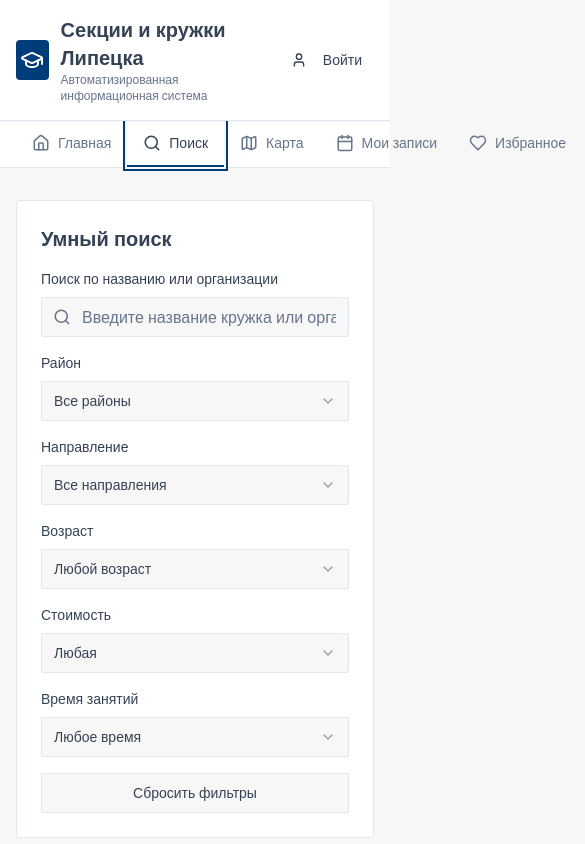
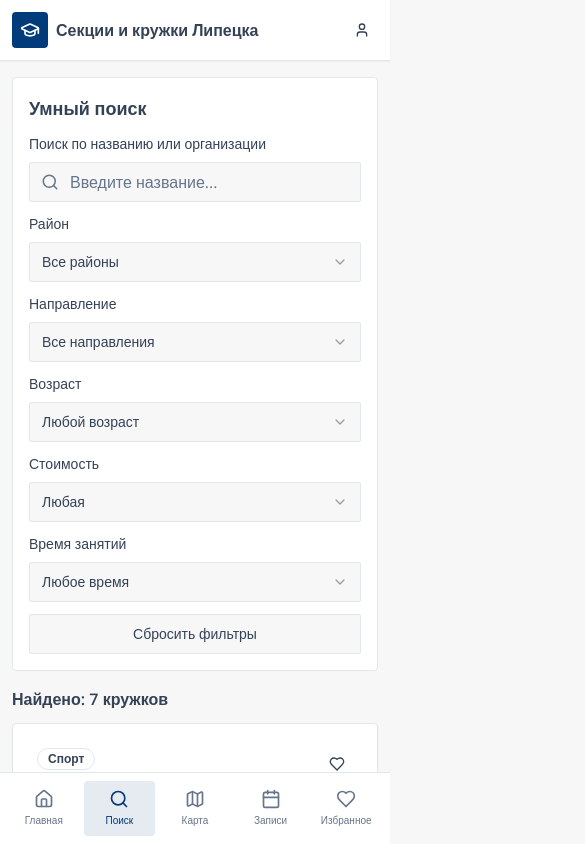
Before and after one commit to pr-poehali-dev/lipetsk-ais, a React (Vite) app: page / in a window 390 px wide. Both pictures are taken after a click on the button "Поиск". Shown: the top 844 px of the page, 585 px wide, since content can reach past the window. Built offline with nearby package versions, Linux system fonts and the light colour scheme.

Commit message:
Добавлена мобильная адаптация интерфейса

```diff
--- a/src/pages/Index.tsx
+++ b/src/pages/Index.tsx
@@ -144,29 +144,29 @@ const Index = () => {
   return (
     <div className="min-h-screen bg-background">
       <header className="bg-white border-b border-border sticky top-0 z-50 shadow-sm">
-        <div className="container mx-auto px-4 py-4">
+        <div className="container mx-auto px-3 py-3 sm:px-4 sm:py-4">
           <div className="flex items-center justify-between">
-            <div className="flex items-center gap-3">
-              <div className="w-10 h-10 bg-primary rounded flex items-center justify-center">
-                <Icon name="GraduationCap" className="text-primary-foreground" size={24} />
+            <div className="flex items-center gap-2 sm:gap-3">
+              <div className="w-9 h-9 sm:w-10 sm:h-10 bg-primary rounded flex items-center justify-center">
+                <Icon name="GraduationCap" className="text-primary-foreground" size={20} />
               </div>
               <div>
-                <h1 className="text-xl font-bold text-foreground">Секции и кружки Липецка</h1>
-                <p className="text-xs text-muted-foreground">Автоматизированная информационная система</p>
+                <h1 className="text-base sm:text-xl font-bold text-foreground">Секции и кружки Липецка</h1>
+                <p className="text-[10px] sm:text-xs text-muted-foreground hidden sm:block">Автоматизированная информационная система</p>
               </div>
             </div>
-            <div className="flex gap-2">
-              <Button variant="ghost" size="sm">
-                <Icon name="User" size={18} className="mr-2" />
-                Войти
+            <div className="flex gap-1 sm:gap-2">
+              <Button variant="ghost" size="sm" className="px-2 sm:px-4">
+                <Icon name="User" size={16} className="sm:mr-2" />
+                <span className="hidden sm:inline">Войти</span>
               </Button>
             </div>
           </div>
         </div>
       </header>
 
-      <Tabs value={activeTab} onValueChange={setActiveTab} className="w-full">
-        <div className="bg-white border-b border-border">
+      <Tabs value={activeTab} onValueChange={setActiveTab} className="w-full pb-16 sm:pb-0">
+        <div className="hidden sm:block bg-white border-b border-border">
           <div className="container mx-auto px-4">
             <TabsList className="w-full justify-start h-auto p-0 bg-transparent border-0">
               <TabsTrigger
@@ -218,9 +218,64 @@ const Index = () => {
           </div>
         </div>
 
-        <div className="container mx-auto px-4 py-8">
+        <div className="fixed bottom-0 left-0 right-0 bg-white border-t border-border z-50 sm:hidden">
+          <div className="grid grid-cols-5 gap-1 px-2 py-2">
+            <button
+              onClick={() => setActiveTab('main')}
+              className={`flex flex-col items-center justify-center py-2 px-1 rounded-lg transition-colors ${
+                activeTab === 'main' ? 'text-primary bg-primary/10' : 'text-muted-foreground'
+              }`}
+            >
+              <Icon name="Home" size={20} />
+              <span className="text-[10px] mt-1">Главная</span>
+            </button>
+            <button
+              onClick={() => setActiveTab('search')}
+              className={`flex flex-col items-center justify-center py-2 px-1 rounded-lg transition-colors ${
+                activeTab === 'search' ? 'text-primary bg-primary/10' : 'text-muted-foreground'
+              }`}
+            >
+              <Icon name="Search" size={20} />
+              <span className="text-[10px] mt-1">Поиск</span>
+            </button>
+            <button
+              onClick={() => setActiveTab('map')}
+              className={`flex flex-col items-center justify-center py-2 px-1 rounded-lg transition-colors ${
+                activeTab === 'map' ? 'text-primary bg-primary/10' : 'text-muted-foreground'
+              }`}
+            >
+              <Icon name="Map" size={20} />
+              <span className="text-[10px] mt-1">Карта</span>
+            </button>
+            <button
+              onClick={() => setActiveTab('bookings')}
+              className={`flex flex-col items-center justify-center py-2 px-1 rounded-lg transition-colors relative ${
+                activeTab === 'bookings' ? 'text-primary bg-primary/10' : 'text-muted-foreground'
+              }`}
+            >
+              <Icon name="Calendar" size={20} />
+              <span className="text-[10px] mt-1">Записи</span>
+            </button>
+            <button
+              onClick={() => setActiveTab('favorites')}
+              className={`flex flex-col items-center justify-center py-2 px-1 rounded-lg transition-colors relative ${
+                activeTab === 'favorites' ? 'text-primary bg-primary/10' : 'text-muted-foreground'
+              }`}
+            >
+              <Icon name="Heart" size={20} />
+              <span className="text-[10px] mt-1">Избранное</span>
+              {favorites.length > 0 && (
+                <span className="absolute top-1 right-1 bg-primary text-primary-foreground text-[8px] rounded-full w-4 h-4 flex items-center justify-center">
+                  {favorites.length}
+                </span>
+              )}
+            </button>
+          </div>
+        </div>
+
+        <div className="container mx-auto px-3 sm:px-4 py-4 sm:py-8">
           <TabsContent value="main" className="mt-0">
-            <div className="space-y-8">
+            <div className="space-y-4 sm:space-y-8">
               <section className="relative bg-gradient-to-br from-primary to-primary/80 rounded-lg overflow-hidden">
                 <div
                   className="absolute inset-0 bg-cover bg-center"
@@ -229,10 +284,10 @@ const Index = () => {
                     filter: 'brightness(0.4)'
                   }}
                 />
-                <div className="relative z-10 p-8">
+                <div className="relative z-10 p-4 sm:p-8">
                   <div className="max-w-3xl">
-                    <h2 className="text-3xl font-bold mb-3 text-white drop-shadow-lg">АИС «Секции и кружки Липецка»</h2>
-                    <p className="text-lg mb-6 text-white drop-shadow-md">
+                    <h2 className="text-xl sm:text-3xl font-bold mb-2 sm:mb-3 text-white drop-shadow-lg">АИС «Секции и кружки Липецка»</h2>
+                    <p className="text-sm sm:text-lg mb-4 sm:mb-6 text-white drop-shadow-md">
                       Автоматизированная информационная система для записи детей в секции и кружки.
                       Умный поиск по параметрам, интерактивная карта организаций и электронная запись онлайн.
                     </p>
@@ -240,7 +295,7 @@ const Index = () => {
                       size="lg"
                       variant="secondary"
                       onClick={() => setActiveTab('search')}
-                      className="font-semibold"
+                      className="font-semibold w-full sm:w-auto"
                     >
                       Начать поиск
                       <Icon name="ArrowRight" size={20} className="ml-2" />
@@ -250,8 +305,8 @@ const Index = () => {
               </section>
 
               <section>
-                <h3 className="text-2xl font-bold mb-4 text-foreground">Популярные направления</h3>
-                <div className="grid grid-cols-1 md:grid-cols-2 lg:grid-cols-4 gap-4">
+                <h3 className="text-xl sm:text-2xl font-bold mb-3 sm:mb-4 text-foreground">Популярные направления</h3>
+                <div className="grid grid-cols-2 md:grid-cols-2 lg:grid-cols-4 gap-3 sm:gap-4">
                   {['Спорт', 'Творчество', 'Наука', 'Техника'].map((category) => (
                     <Card
                       key={category}
@@ -334,17 +389,17 @@ const Index = () => {
           </TabsContent>
 
           <TabsContent value="search" className="mt-0">
-            <div className="space-y-6">
-              <div className="bg-white rounded-lg border border-border p-6">
-                <h3 className="text-xl font-bold mb-4 text-foreground">Умный поиск</h3>
+            <div className="space-y-4 sm:space-y-6">
+              <div className="bg-white rounded-lg border border-border p-4 sm:p-6">
+                <h3 className="text-lg sm:text-xl font-bold mb-3 sm:mb-4 text-foreground">Умный поиск</h3>
 
-                <div className="space-y-4">
+                <div className="space-y-3 sm:space-y-4">
                   <div>
                     <label className="text-sm font-medium mb-2 block text-foreground">Поиск по названию или организации</label>
                     <div className="relative">
                       <Icon name="Search" size={18} className="absolute left-3 top-1/2 -translate-y-1/2 text-muted-foreground" />
                       <Input
-                        placeholder="Введите название кружка или организации..."
+                        placeholder="Введите название..."
                         value={searchQuery}
                         onChange={(e) => setSearchQuery(e.target.value)}
                         className="pl-10"
@@ -352,7 +407,7 @@ const Index = () => {
                     </div>
                   </div>
 
-                  <div className="grid grid-cols-1 md:grid-cols-3 gap-4">
+                  <div className="grid grid-cols-1 sm:grid-cols-2 md:grid-cols-3 gap-3 sm:gap-4">
                     <div>
                       <label className="text-sm font-medium mb-2 block text-foreground">Район</label>
                       <Select value={selectedDistrict} onValueChange={setSelectedDistrict}>
@@ -452,13 +507,13 @@ const Index = () => {
               </div>
 
               <div>
-                <div className="flex items-center justify-between mb-4">
-                  <h3 className="text-lg font-semibold text-foreground">
+                <div className="flex items-center justify-between mb-3 sm:mb-4">
+                  <h3 className="text-base sm:text-lg font-semibold text-foreground">
                     Найдено: {filteredActivities.length} {filteredActivities.length === 1 ? 'кружок' : 'кружков'}
                   </h3>
                 </div>
 
-                <div className="grid grid-cols-1 md:grid-cols-2 lg:grid-cols-3 gap-4">
+                <div className="grid grid-cols-1 md:grid-cols-2 lg:grid-cols-3 gap-3 sm:gap-4">
                   {filteredActivities.map((activity) => (
                     <Card key={activity.id} className="hover:shadow-lg transition-shadow">
                       <CardHeader>
@@ -523,34 +578,36 @@ const Index = () => {
           </TabsContent>
 
           <TabsContent value="map" className="mt-0">
-            <Card>
-              <CardHeader>
-                <CardTitle>Интерактивная карта организаций</CardTitle>
-                <CardDescription>Все секции и кружки Липецка на карте. Нажмите на метку, чтобы увидеть информацию</CardDescription>
+            <Card className="border-0 sm:border">
+              <CardHeader className="px-3 sm:px-6">
+                <CardTitle className="text-lg sm:text-xl">Интерактивная карта организаций</CardTitle>
+                <CardDescription className="text-sm">Все секции и кружки Липецка на карте</CardDescription>
               </CardHeader>
-              <CardContent>
+              <CardContent className="px-0 sm:px-6">
+                <div className="h-[calc(100vh-16rem)] sm:h-[600px]">
                   <YandexMap
                     activities={activities}
                     onActivitySelect={(activity) => {
                       console.log('Selected activity:', activity);
                     }}
                   />
+                </div>
               </CardContent>
             </Card>
           </TabsContent>
 
           <TabsContent value="bookings" className="mt-0">
             <Card>
-              <CardHeader>
-                <CardTitle>Мои записи</CardTitle>
-                <CardDescription>История ваших записей в секции и кружки</CardDescription>
+              <CardHeader className="px-3 sm:px-6">
+                <CardTitle className="text-lg sm:text-xl">Мои записи</CardTitle>
+                <CardDescription className="text-sm">История ваших записей в секции и кружки</CardDescription>
               </CardHeader>
-              <CardContent>
-                <div className="text-center py-12">
-                  <Icon name="Calendar" size={64} className="mx-auto text-muted-foreground mb-4" />
-                  <h3 className="text-xl font-semibold mb-2 text-foreground">У вас пока нет записей</h3>
-                  <p className="text-muted-foreground mb-4">Запишитесь в понравившийся кружок, чтобы увидеть его здесь</p>
-                  <Button onClick={() => setActiveTab('search')}>
+              <CardContent className="px-3 sm:px-6">
+                <div className="text-center py-8 sm:py-12">
+                  <Icon name="Calendar" size={48} className="mx-auto text-muted-foreground mb-3 sm:mb-4" />
+                  <h3 className="text-lg sm:text-xl font-semibold mb-2 text-foreground">У вас пока нет записей</h3>
+                  <p className="text-sm sm:text-base text-muted-foreground mb-3 sm:mb-4">Запишитесь в понравившийся кружок</p>
+                  <Button onClick={() => setActiveTab('search')} className="w-full sm:w-auto">
                     Найти кружок
                   </Button>
                 </div>
@@ -560,28 +617,28 @@ const Index = () => {
 
           <TabsContent value="favorites" className="mt-0">
             <div>
-              <div className="mb-6">
-                <h3 className="text-2xl font-bold text-foreground">Избранные кружки</h3>
-                <p className="text-muted-foreground">
+              <div className="mb-4 sm:mb-6 px-1">
+                <h3 className="text-xl sm:text-2xl font-bold text-foreground">Избранные кружки</h3>
+                <p className="text-sm sm:text-base text-muted-foreground">
                   {favoriteActivities.length === 0 ? 'Вы пока не добавили кружки в избранное' : `Добавлено: ${favoriteActivities.length}`}
                 </p>
               </div>
 
               {favoriteActivities.length === 0 ? (
                 <Card>
-                  <CardContent className="pt-12 pb-12">
+                  <CardContent className="pt-8 pb-8 sm:pt-12 sm:pb-12 px-3 sm:px-6">
                     <div className="text-center">
-                      <Icon name="Heart" size={64} className="mx-auto text-muted-foreground mb-4" />
-                      <h3 className="text-xl font-semibold mb-2 text-foreground">Избранное пусто</h3>
-                      <p className="text-muted-foreground mb-4">Добавляйте интересные кружки в избранное для быстрого доступа</p>
-                      <Button onClick={() => setActiveTab('search')}>
+                      <Icon name="Heart" size={48} className="mx-auto text-muted-foreground mb-3 sm:mb-4" />
+                      <h3 className="text-lg sm:text-xl font-semibold mb-2 text-foreground">Избранное пусто</h3>
+                      <p className="text-sm sm:text-base text-muted-foreground mb-3 sm:mb-4">Добавляйте интересные кружки</p>
+                      <Button onClick={() => setActiveTab('search')} className="w-full sm:w-auto">
                         Найти кружки
                       </Button>
                     </div>
                   </CardContent>
                 </Card>
               ) : (
-                <div className="grid grid-cols-1 md:grid-cols-2 lg:grid-cols-3 gap-4">
+                <div className="grid grid-cols-1 md:grid-cols-2 lg:grid-cols-3 gap-3 sm:gap-4">
                   {favoriteActivities.map((activity) => (
                     <Card key={activity.id} className="hover:shadow-lg transition-shadow">
                       <CardHeader>
```
Lines whose indentation alone changed are shown as unchanged.
